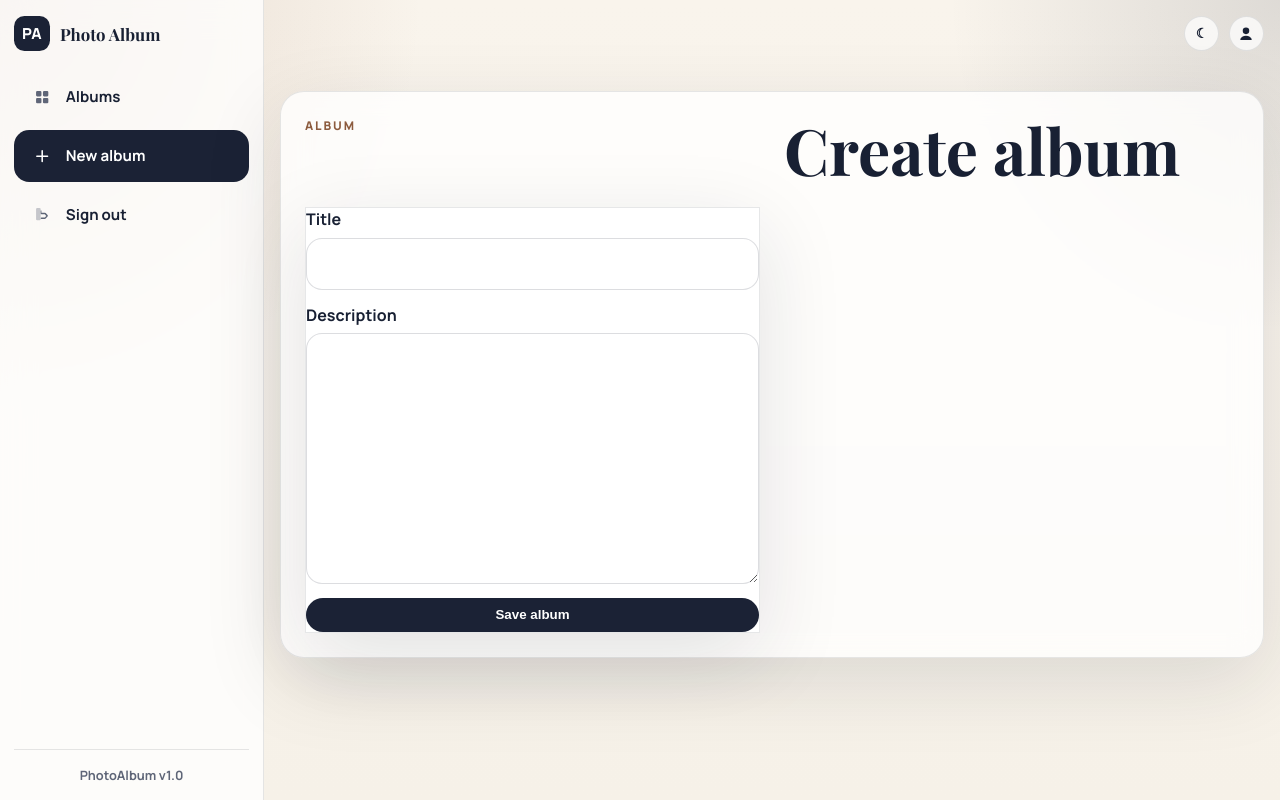
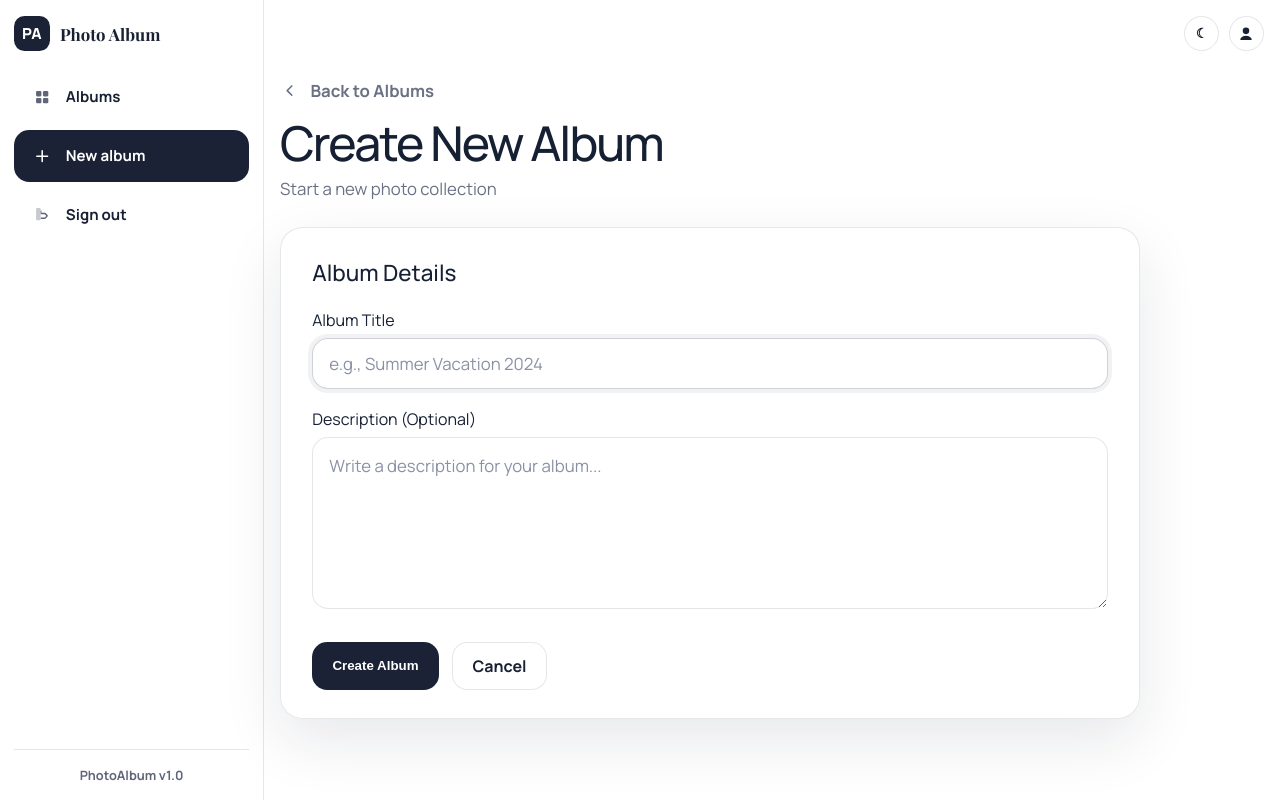
Before and after one commit to ramisys/django-photo-album, a Django app: page /albums/new/ in a window 1280 px wide. Run offline with Django 5.2, Linux system fonts and the light colour scheme; the visitor is signed in with stand-in values (Sample User, id 1).

Commit message:
feat: redesign album and photo forms with shared static styling

```diff
--- /dev/null
+++ b/albums/forms.py
@@ -0,0 +1,41 @@
+from django import forms
+
+from .models import Album
+
+
+class AlbumForm(forms.ModelForm):
+    class Meta:
+        model = Album
+        fields = ['title', 'description']
+        widgets = {
+            'title': forms.TextInput(
+                attrs={
+                    'placeholder': 'e.g., Summer Vacation 2024',
+                    'autocomplete': 'off',
+                    'autofocus': True,
+                }
+            ),
+            'description': forms.Textarea(
+                attrs={'placeholder': 'Write a description for your album...', 'rows': 6}
+            ),
+        }
+
+
+class PhotoForm(forms.ModelForm):
+    class Meta:
+        model = Album._meta.get_field('photos').related_model
+        fields = ['image', 'caption']
+        widgets = {
+            'image': forms.ClearableFileInput(
+                attrs={
+                    'accept': 'image/*',
+                    'data-photo-input': 'true',
+                }
+            ),
+            'caption': forms.TextInput(
+                attrs={
+                    'placeholder': 'e.g., Sunset at the beach',
+                    'autocomplete': 'off',
+                }
+            ),
+        }
--- a/albums/views.py
+++ b/albums/views.py
@@ -5,6 +5,7 @@ from django.urls import reverse_lazy
 from django.utils.timezone import localtime
 from django.views.generic import CreateView, DeleteView, DetailView, ListView, UpdateView
 
+from .forms import AlbumForm, PhotoForm
 from .models import Album, Photo
 
 
@@ -59,7 +60,7 @@ class AlbumDetailView(AlbumOwnershipMixin, DetailView):
 
 class AlbumCreateView(AlbumOwnershipMixin, CreateView):
     model = Album
-    fields = ['title', 'description']
+    form_class = AlbumForm
     template_name = 'albums/album_form.html'
 
     def form_valid(self, form):
@@ -69,7 +70,7 @@ class AlbumCreateView(AlbumOwnershipMixin, CreateView):
 
 class AlbumUpdateView(AlbumOwnershipMixin, UpdateView):
     model = Album
-    fields = ['title', 'description']
+    form_class = AlbumForm
     template_name = 'albums/album_form.html'
 
     def get_queryset(self):
@@ -86,7 +87,7 @@ class AlbumDeleteView(AlbumOwnershipMixin, DeleteView):
 
 class PhotoCreateView(AlbumOwnershipMixin, CreateView):
     model = Photo
-    fields = ['image', 'caption']
+    form_class = PhotoForm
     template_name = 'albums/photo_form.html'
 
     def dispatch(self, request, *args, **kwargs):
@@ -97,13 +98,18 @@ class PhotoCreateView(AlbumOwnershipMixin, CreateView):
         form.instance.album = self.album
         return super().form_valid(form)
 
+    def get_context_data(self, **kwargs):
+        context = super().get_context_data(**kwargs)
+        context['album'] = self.album
+        return context
+
     def get_success_url(self):
         return self.album.get_absolute_url()
 
 
 class PhotoUpdateView(AlbumOwnershipMixin, UpdateView):
     model = Photo
-    fields = ['image', 'caption']
+    form_class = PhotoForm
     template_name = 'albums/photo_form.html'
 
     def get_queryset(self):
--- /dev/null
+++ b/static/css/album-form.css
@@ -0,0 +1,229 @@
+:root {
+    --album-form-bg: #f7f3ed;
+    --album-form-ink: #162033;
+    --album-form-muted: #6a7183;
+    --album-form-border: rgba(22, 32, 51, 0.11);
+    --album-form-field: rgba(255, 255, 255, 0.8);
+    --album-form-field-focus: #ffffff;
+    --album-form-shadow: 0 22px 60px rgba(22, 32, 51, 0.1);
+}
+
+body.album-form-page,
+body.photo-form-page {
+    background: #ffffff;
+}
+
+body.album-form-page .container,
+body.photo-form-page .container {
+    width: min(1080px, calc(100% - 2rem));
+    padding-top: 0.75rem;
+}
+
+.album-form-shell {
+    display: grid;
+    gap: 1.5rem;
+}
+
+.album-form-header {
+    display: grid;
+    gap: 1rem;
+}
+
+.album-back-link {
+    display: inline-flex;
+    align-items: center;
+    gap: 0.7rem;
+    width: fit-content;
+    color: var(--album-form-muted);
+    text-decoration: none;
+    font-size: 1.05rem;
+    font-weight: 600;
+    transition: color 0.2s ease, transform 0.2s ease;
+}
+
+.album-back-link:hover,
+.album-back-link:focus-visible {
+    color: var(--album-form-ink);
+    transform: translateX(-2px);
+}
+
+.album-back-icon {
+    display: inline-grid;
+    place-items: center;
+    width: 1.2rem;
+    height: 1.2rem;
+}
+
+.album-back-icon svg {
+    width: 100%;
+    height: 100%;
+}
+
+.album-form-copy h1 {
+    margin: 0;
+    color: var(--album-form-ink);
+    font-family: 'Manrope', sans-serif;
+    font-size: clamp(2rem, 4vw, 3rem);
+    font-weight: 500;
+    letter-spacing: -0.04em;
+}
+
+.album-form-copy p {
+    margin: 0.45rem 0 0;
+    color: var(--album-form-muted);
+    font-size: 1.05rem;
+    line-height: 1.6;
+}
+
+.album-form-card {
+    max-width: 860px;
+    padding: 2rem 1.95rem 1.8rem;
+    border-radius: 1.4rem;
+    background: rgba(255, 255, 255, 0.9);
+    box-shadow: var(--album-form-shadow);
+}
+
+.album-form-card-header {
+    margin-bottom: 1.4rem;
+}
+
+.album-form-card-header h2 {
+    margin: 0;
+    color: var(--album-form-ink);
+    font-family: 'Manrope', sans-serif;
+    font-size: 1.4rem;
+    font-weight: 500;
+    line-height: 1.2;
+}
+
+.album-form {
+    display: grid;
+    gap: 1.15rem;
+}
+
+.album-field {
+    display: grid;
+    gap: 0.45rem;
+}
+
+.album-field label {
+    color: var(--album-form-ink);
+    font-size: 1rem;
+    font-weight: 400;
+}
+
+.album-field input,
+.album-field textarea {
+    width: 100%;
+    border: 1px solid var(--album-form-border);
+    border-radius: 1rem;
+    background: var(--album-form-field);
+    color: var(--album-form-ink);
+    font: inherit;
+    font-size: 1.05rem;
+    transition: border-color 0.2s ease, background-color 0.2s ease, box-shadow 0.2s ease;
+}
+
+.album-field input {
+    min-height: 3.2rem;
+    padding: 0.8rem 1rem;
+}
+
+.album-field textarea {
+    min-height: 9rem;
+    padding: 1rem;
+    resize: vertical;
+}
+
+.album-field input::placeholder,
+.album-field textarea::placeholder {
+    color: #8a91a4;
+}
+
+.album-field input:focus,
+.album-field textarea:focus {
+    outline: none;
+    border-color: rgba(22, 32, 51, 0.2);
+    background: var(--album-form-field-focus);
+    box-shadow: 0 0 0 4px rgba(22, 32, 51, 0.06);
+}
+
+.album-field.has-error input,
+.album-field.has-error textarea {
+    border-color: rgba(184, 64, 63, 0.55);
+}
+
+.album-field-error {
+    margin: 0;
+    color: #b8403f;
+    font-size: 0.92rem;
+    line-height: 1.45;
+}
+
+.album-form-actions {
+    display: flex;
+    align-items: center;
+    gap: 0.85rem;
+    padding-top: 0.9rem;
+}
+
+.album-submit-button,
+.album-cancel-button {
+    min-height: 3rem;
+    padding-inline: 1.2rem;
+    border-radius: 0.95rem;
+}
+
+.album-cancel-button {
+    background: #ffffff;
+}
+
+.album-form.is-submitting .album-submit-button {
+    cursor: wait;
+    opacity: 0.9;
+}
+
+@media (max-width: 640px) {
+    .album-form-card {
+        padding: 1.35rem 1.1rem 1.2rem;
+    }
+
+    .album-form-actions {
+        flex-direction: column;
+        align-items: stretch;
+    }
+
+    .album-submit-button,
+    .album-cancel-button {
+        width: 100%;
+    }
+}
+
+.album-field input[type='file'] {
+    padding: 0.7rem 0.85rem;
+    font-size: 0.98rem;
+    background: #ffffff;
+}
+
+.album-field input[type='file']::file-selector-button {
+    margin-right: 0.9rem;
+    padding: 0.7rem 0.95rem;
+    border: 0;
+    border-radius: 0.8rem;
+    background: var(--album-form-ink);
+    color: #ffffff;
+    font: inherit;
+    font-weight: 600;
+    cursor: pointer;
+}
+
+.photo-upload-shell {
+    display: grid;
+    gap: 0.6rem;
+}
+
+.photo-upload-hint {
+    color: var(--album-form-muted);
+    font-size: 0.93rem;
+    line-height: 1.4;
+}
--- /dev/null
+++ b/static/js/album-form.js
@@ -0,0 +1,78 @@
+(function () {
+    document.addEventListener('DOMContentLoaded', function () {
+        const form = document.querySelector('[data-album-form]');
+
+        if (!form) {
+            return;
+        }
+
+        const titleField = form.querySelector('[name="title"]');
+        const descriptionField = form.querySelector('[name="description"]');
+        const submitButton = form.querySelector('[data-submit-button]');
+        const titleError = form.querySelector('[data-field-error="title"]');
+        const descriptionError = form.querySelector('[data-field-error="description"]');
+
+        function setFieldState(fieldWrap, errorElement, message) {
+            if (!fieldWrap || !errorElement) {
+                return;
+            }
+
+            const hasMessage = Boolean(message);
+            fieldWrap.classList.toggle('has-error', hasMessage);
+            errorElement.textContent = message || '';
+            errorElement.hidden = !hasMessage;
+        }
+
+        function validate() {
+            const titleValue = titleField ? titleField.value.trim() : '';
+            const titleWrap = form.querySelector('[data-field-wrap="title"]');
+            let isValid = true;
+
+            if (!titleValue) {
+                setFieldState(titleWrap, titleError, 'Title is required');
+                isValid = false;
+            } else {
+                setFieldState(titleWrap, titleError, '');
+            }
+
+            if (descriptionField && descriptionError) {
+                setFieldState(form.querySelector('[data-field-wrap="description"]'), descriptionError, '');
+            }
+
+            return isValid;
+        }
+
+        if (titleField) {
+            titleField.addEventListener('input', function () {
+                if (titleField.value.trim()) {
+                    setFieldState(form.querySelector('[data-field-wrap="title"]'), titleError, '');
+                }
+            });
+        }
+
+        if (descriptionField && descriptionError) {
+            descriptionField.addEventListener('input', function () {
+                setFieldState(form.querySelector('[data-field-wrap="description"]'), descriptionError, '');
+            });
+        }
+
+        form.addEventListener('submit', function (event) {
+            if (!validate()) {
+                event.preventDefault();
+
+                if (titleField) {
+                    titleField.focus();
+                }
+
+                return;
+            }
+
+            if (submitButton) {
+                submitButton.disabled = true;
+                submitButton.textContent = form.dataset.submitLabel || 'Saving...';
+            }
+
+            form.classList.add('is-submitting');
+        });
+    });
+})();
--- a/templates/albums/album_form.html
+++ b/templates/albums/album_form.html
@@ -1,21 +1,63 @@
 {% extends 'base.html' %}
-{% block title %}Album form | Photo Album{% endblock %}
+{% load static %}
+{% block body_class %}{% if user.is_authenticated %}is-authenticated album-form-page{% else %}album-form-page{% endif %}{% endblock %}
+{% block title %}{% if object %}Edit Album | Photo Album{% else %}Create Album | Photo Album{% endif %}{% endblock %}
+{% block page_head %}
+<link rel="stylesheet" href="{% static 'css/album-form.css' %}">
+{% endblock %}
 {% block content %}
-<section class="panel form-shell">
-    <p class="eyebrow">Album</p>
-    <h1>{% if object %}Edit album{% else %}Create album{% endif %}</h1>
-    <form method="post" class="form-panel">
-        {% csrf_token %}
-        {{ form.non_field_errors }}
-        <label>
-            Title
-            {{ form.title }}
-        </label>
-        <label>
-            Description
-            {{ form.description }}
-        </label>
-        <button class="button button-dark" type="submit">Save album</button>
-    </form>
+<section class="album-form-shell">
+    <div class="album-form-header">
+        <a class="album-back-link" href="{% url 'album-list' %}">
+            <span class="album-back-icon" aria-hidden="true">
+                <svg viewBox="0 0 24 24" focusable="false" aria-hidden="true">
+                    <path d="M15.5 5.5a1 1 0 0 1 0 1.4L10.4 12l5.1 5.1a1 1 0 0 1-1.4 1.4l-5.8-5.8a1 1 0 0 1 0-1.4l5.8-5.8a1 1 0 0 1 1.4 0Z" fill="currentColor" />
+                </svg>
+            </span>
+            <span>Back to Albums</span>
+        </a>
+
+        <div class="album-form-copy">
+            <h1>{% if object %}Edit Album{% else %}Create New Album{% endif %}</h1>
+            <p>Start a new photo collection</p>
+        </div>
+    </div>
+
+    <div class="album-form-card card panel" data-album-form-shell>
+        <div class="album-form-card-header">
+            <h2>Album Details</h2>
+        </div>
+
+        <form method="post" class="album-form" data-album-form novalidate>
+            {% csrf_token %}
+            {{ form.non_field_errors }}
+
+            <div class="album-field{% if form.title.errors %} has-error{% endif %}" data-field-wrap="title">
+                <label for="{{ form.title.id_for_label }}">Album Title</label>
+                {{ form.title }}
+                <p class="album-field-error" data-field-error="title"{% if not form.title.errors %} hidden{% endif %}>
+                    {% if form.title.errors %}{{ form.title.errors.0 }}{% else %}Title is required{% endif %}
+                </p>
+            </div>
+
+            <div class="album-field{% if form.description.errors %} has-error{% endif %}" data-field-wrap="description">
+                <label for="{{ form.description.id_for_label }}">Description (Optional)</label>
+                {{ form.description }}
+                <p class="album-field-error" data-field-error="description"{% if not form.description.errors %} hidden{% endif %}>
+                    {% if form.description.errors %}{{ form.description.errors.0 }}{% endif %}
+                </p>
+            </div>
+
+            <div class="album-form-actions">
+                <button class="button button-dark album-submit-button" type="submit" data-submit-button>
+                    {{ form.instance.pk|yesno:'Save Changes,Create Album' }}
+                </button>
+                <a class="button album-cancel-button" href="{% url 'album-list' %}">Cancel</a>
+            </div>
+        </form>
+    </div>
 </section>
 {% endblock %}
+{% block page_scripts %}
+<script src="{% static 'js/album-form.js' %}" defer></script>
+{% endblock %}
```
Also changed, not shown: static/js/photo-form.js (added, +79 -0 lines), templates/albums/photo_form.html (+64 -17 lines).
